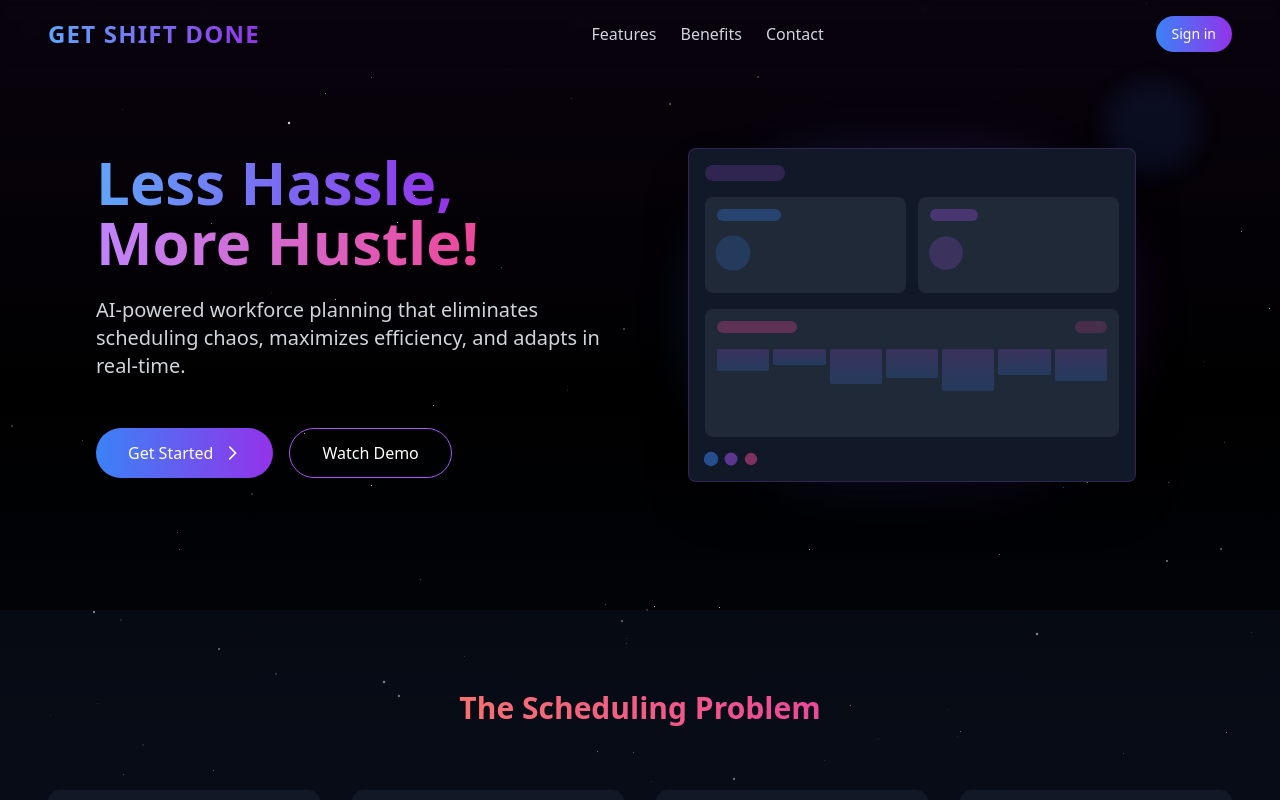
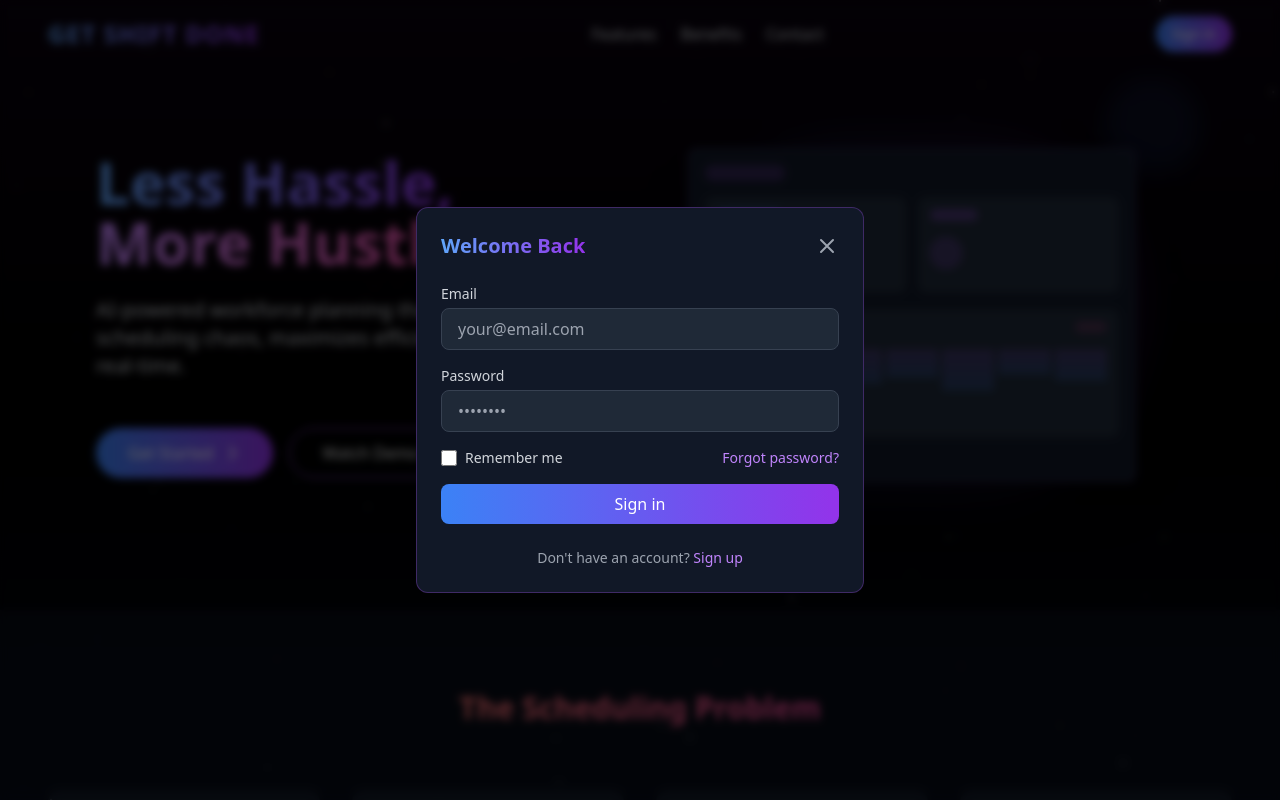
Before and after one commit to HrishitaRaj/get-shift-done, a React (Create React App) app: page / in a window 1280 px wide. Both pictures are taken after a click on the button "Sign in". Shown: the top 800 px of the page. Built offline with nearby package versions, Linux system fonts and the light colour scheme.

Commit message:
Updated landing page content and layout

```diff
--- a/src/pages/landing.jsx
+++ b/src/pages/landing.jsx
@@ -5,6 +5,7 @@ import { motion, AnimatePresence, useScroll, useTransform } from 'framer-motion'
 const Landingpage= () => {
   const [isVisible, setIsVisible] = useState(false);
   const { scrollY } = useScroll();
+  const [showLoginModal, setShowLoginModal] = useState(false);
 
 
   const headerOpacity = useTransform(scrollY, [0, 100], [1, 0.8]);
@@ -177,6 +178,7 @@ const Landingpage= () => {
             initial={{ opacity: 0, x: 20 }}
             animate={{ opacity: 1, x: 0 }}
             transition={{ delay: 0.5 }}
+            onClick={() => setShowLoginModal(true)}
         >
             Sign in
         </motion.button>
@@ -621,6 +623,110 @@ const Landingpage= () => {
           </motion.div>
         </div>
       </footer>
+
+      {/* Login Modal */}
+    <AnimatePresence>
+        {showLoginModal && (
+        <motion.div
+            className="fixed inset-0 z-50 flex items-center justify-center p-4"
+            initial={{ opacity: 0 }}
+            animate={{ opacity: 1 }}
+            exit={{ opacity: 0 }}
+        >
+        {/* Backdrop */}
+        <motion.div
+            className="absolute inset-0 bg-black/60 backdrop-blur-sm"
+            initial={{ opacity: 0 }}
+            animate={{ opacity: 1 }}
+            exit={{ opacity: 0 }}
+            onClick={() => setShowLoginModal(false)}
+        />
+
+        {/* Modal Content */}
+        <motion.div
+            className="bg-gray-900 border border-purple-500/30 rounded-xl w-full max-w-md p-6 relative z-10"
+            initial={{ scale: 0.9, y: 20, opacity: 0 }}
+            animate={{ scale: 1, y: 0, opacity: 1 }}
+            exit={{ scale: 0.9, y: 20, opacity: 0 }}
+            transition={{ type: "spring", damping: 25 }}
+        >
+            <div className="flex justify-between items-center mb-6">
+            <h3 className="text-xl font-bold text-transparent bg-clip-text bg-gradient-to-r from-blue-400 to-purple-600">
+                Welcome Back
+            </h3>
+            <motion.button
+                className="text-gray-400 hover:text-white"
+                onClick={() => setShowLoginModal(false)}
+                whileHover={{ scale: 1.1 }}
+                whileTap={{ scale: 0.9 }}
+            >
+                <svg xmlns="http://www.w3.org/2000/svg" className="h-6 w-6" fill="none" viewBox="0 0 24 24" stroke="currentColor">
+                <path strokeLinecap="round" strokeLinejoin="round" strokeWidth={2} d="M6 18L18 6M6 6l12 12" />
+                </svg>
+            </motion.button>
+            </div>
+
+            <form className="space-y-4">
+            <div>
+                <label className="block text-gray-300 mb-1 text-sm">Email</label>
+                <motion.input
+                type="email"
+                className="w-full bg-gray-800 border border-gray-700 rounded-lg px-4 py-2 text-white focus:outline-none focus:ring-2 focus:ring-purple-500"
+                whileFocus={{ scale: 1.01 }}
+                placeholder="your@email.com"
+                />
+            </div>
+
+            <div>
+                <label className="block text-gray-300 mb-1 text-sm">Password</label>
+                <motion.input
+                type="password"
+                className="w-full bg-gray-800 border border-gray-700 rounded-lg px-4 py-2 text-white focus:outline-none focus:ring-2 focus:ring-purple-500"
+                whileFocus={{ scale: 1.01 }}
+                placeholder="••••••••"
+                />
+            </div>
+
+            <div className="flex items-center justify-between">
+                <div className="flex items-center">
+                <input
+                    id="remember-me"
+                    type="checkbox"
+                    className="h-4 w-4 bg-gray-800 border-gray-700 rounded text-purple-600 focus:ring-purple-500"
+                />
+                <label htmlFor="remember-me" className="ml-2 block text-sm text-gray-300">
+                    Remember me
+                </label>
+                </div>
+                <a href="#" className="text-sm text-purple-400 hover:text-purple-300">
+                Forgot password?
+                </a>
+            </div>
+
+            <motion.button
+                type="submit"
+                className="w-full bg-gradient-to-r from-blue-500 to-purple-600 py-2 rounded-lg font-medium mt-2"
+                whileHover={{
+                scale: 1.02,
+                boxShadow: "0px 0px 8px rgba(120, 80, 220, 0.7)"
+                }}
+                whileTap={{ scale: 0.98 }}
+            >
+                Sign in
+            </motion.button>
+            </form>
+
+            <div className="mt-6 text-center text-sm text-gray-400">
+            Don't have an account?{" "}
+            <a href="#" className="text-purple-400 hover:text-purple-300 font-medium">
+                Sign up
+            </a>
+            </div>
+        </motion.div>
+        </motion.div>
+    )}
+    </AnimatePresence>
+
     </div>
   );
 };
```
Lines whose indentation alone changed are shown as unchanged.
